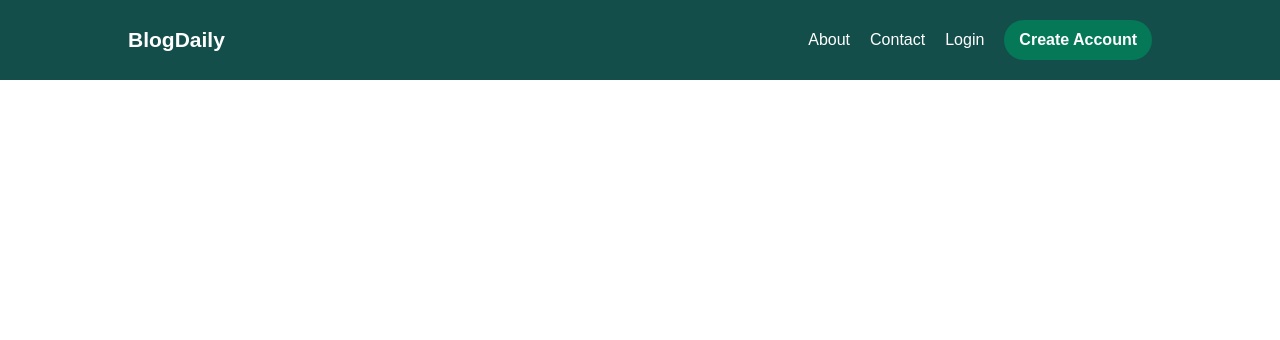
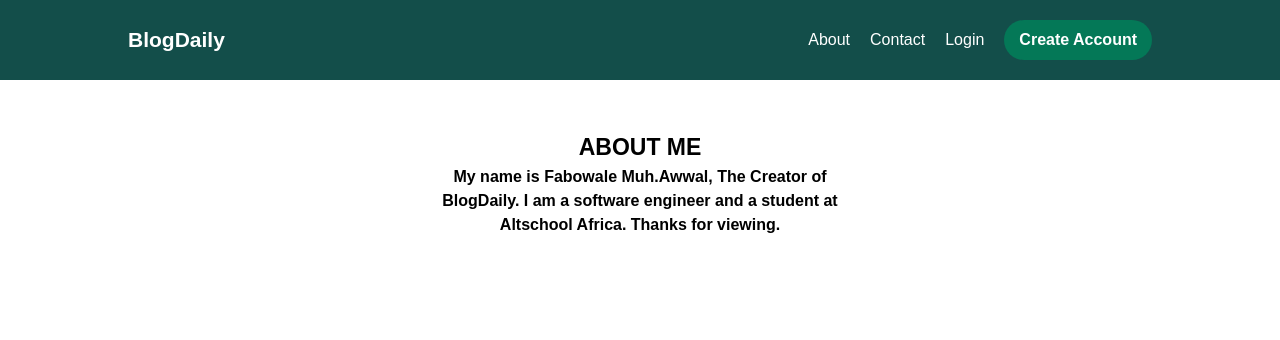
Before and after one commit to Awwal234/ALTSCHOOL-BLOG-APP, a Flask app: page /about in a window 1280 px wide. Shown: the top 340 px of the page. Run offline with Flask 3, Linux system fonts and the light colour scheme; some libraries are stand-ins or nearby versions; some web fonts are replaced.

Commit message:
feat: added update

```diff
--- a/templates/about.html
+++ b/templates/about.html
@@ -37,6 +37,15 @@
             <!--end mobile view drop-->
         </div>
     </header>
+
+    <div class="mx-auto w-[90%] md:w-[80%] lg:w-[80%] mt-[130px]">
+        <div class="text-center font-[700] text-[23px]">ABOUT ME</div>
+        <div class="text-center mx-auto md:w-[40%] font-[700] text-[16px]">
+            My name is Fabowale Muh.Awwal, The Creator of BlogDaily.
+            I am a software engineer and a student at Altschool Africa.
+            Thanks for viewing.
+        </div>
+    </div>
 </body>
 <style>
     body {
@@ -55,4 +64,5 @@
         background: #000;
     }
 </style>
+
 </html>
```
